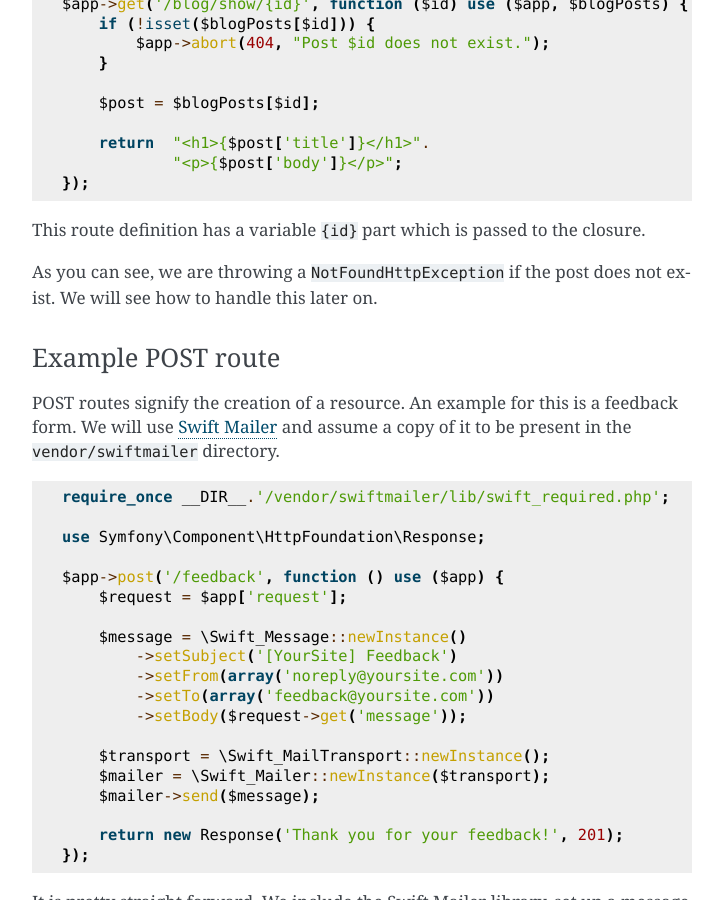
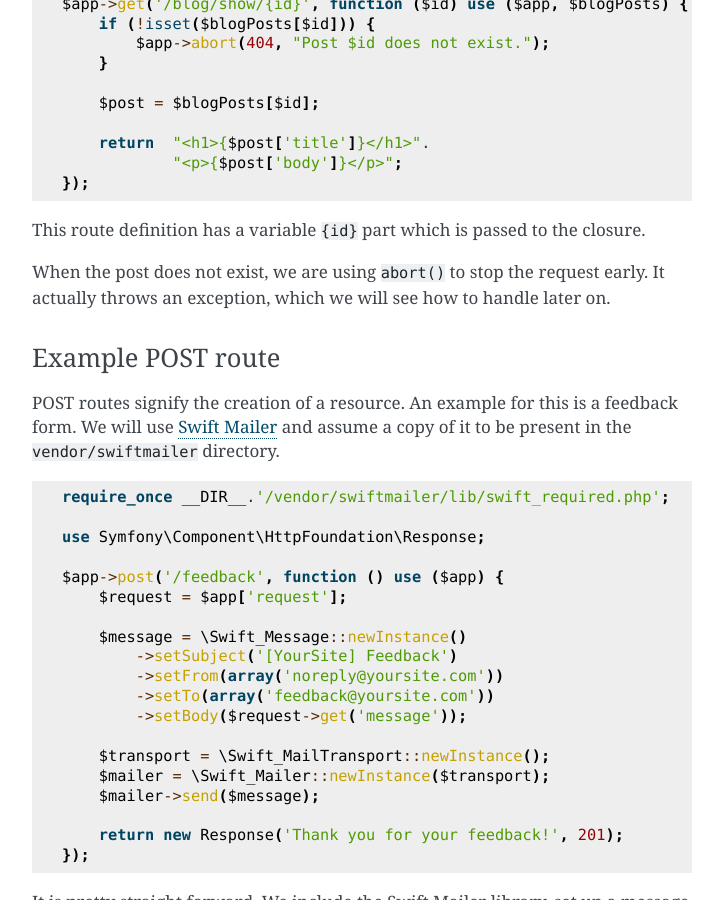
Before and after one commit to silexphp/Silex, a Sphinx documentation site: the page built from doc/usage.rst, in a window 1280 px wide and 900 px high, scrolled down 2634 px. Shown: the whole window, without its empty margins (388-1111 px from the left). Built offline with Sphinx 7.4.7, drawn with Linux system fonts in a browser that asks for light colours.

Commit message:
fixed doc

```diff
--- a/doc/usage.rst
+++ b/doc/usage.rst
@@ -136,8 +136,9 @@ posts::
 This route definition has a variable ``{id}`` part which is passed
 to the closure.
 
-As you can see, we are throwing a ``NotFoundHttpException`` if the
-post does not exist. We will see how to handle this later on.
+When the post does not exist, we are using ``abort()`` to stop the request
+early. It actually throws an exception, which we will see how to handle later
+on.
 
 Example POST route
 ~~~~~~~~~~~~~~~~~~
```
